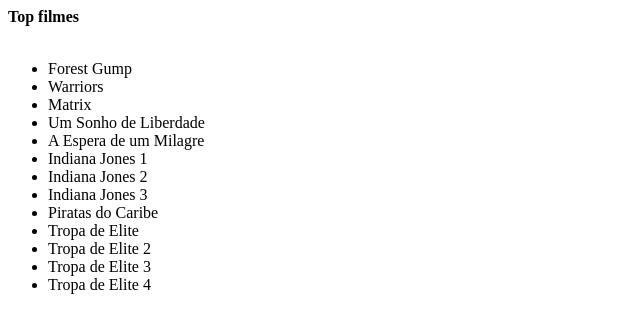
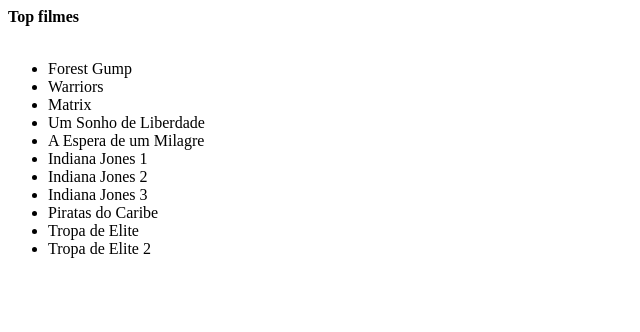
Before and after one commit to jethers/git-test, a plain HTML site: page myhtml.html in a window 1280 px wide. Shown: the whole page, without its empty margins (0-640 px from the left). Drawn offline with Linux system fonts and the light colour scheme.

Commit message:
removendo Tropa de Elite 3 e 4

```diff
--- a/myhtml.html
+++ b/myhtml.html
@@ -15,7 +15,5 @@
 <li>Piratas do Caribe</li>
 <li>Tropa de Elite</li>
 <li>Tropa de Elite 2</li>
-<li>Tropa de Elite 3</li>
-<li>Tropa de Elite 4</li>
 </ul>
 </html>
```
